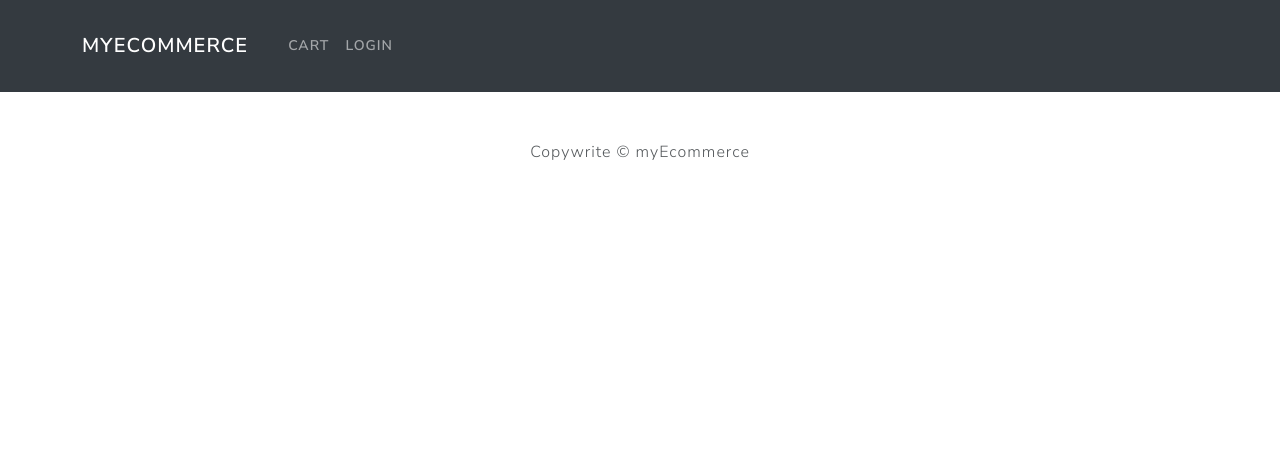
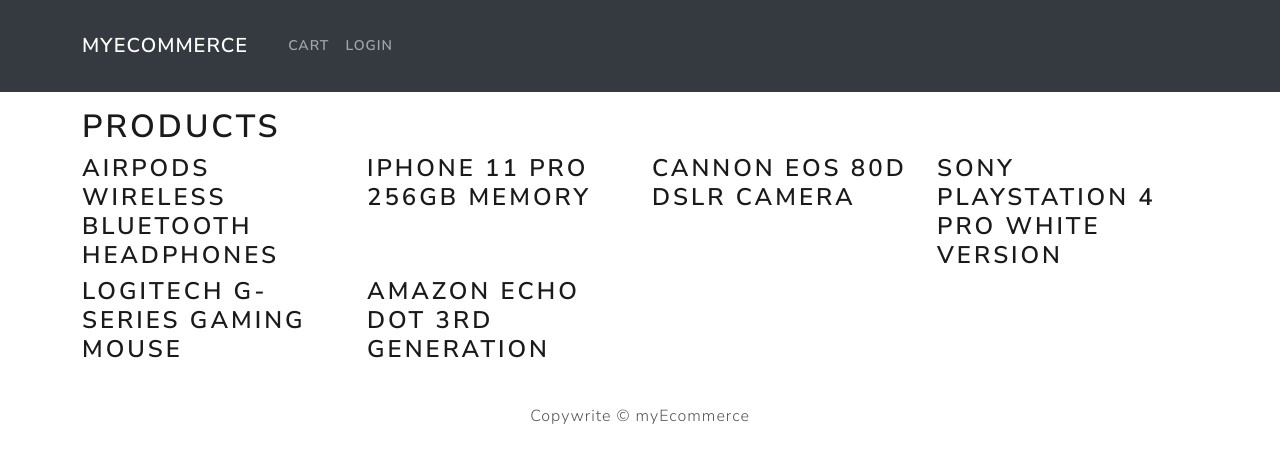
Before and after one commit to Rejoan2020/Electronic-gadget-shop, a React (Create React App) app in the folder frontend/: page / in a window 1280 px wide. Shown: the top 462 px of the page. Built offline with nearby package versions, Linux system fonts and the light colour scheme.

Commit message:
features: image and products json file is fetched to the home screen

```diff
--- a/frontend/src/App.js
+++ b/frontend/src/App.js
@@ -1,6 +1,7 @@
 import { Container } from 'react-bootstrap';
 import Footer from './components/Footer';
 import Header from './components/Header';
+import HomeScreen from './screens/HomeScreen';
 import logo from './logo.svg';
 
 function App() {
@@ -9,7 +10,7 @@
       <Header/>
         <main className='py-3'>
           <Container>
-
+            <HomeScreen/>
           </Container>
         </main>
       <Footer/>
--- /dev/null
+++ b/frontend/src/products.js
@@ -0,0 +1,83 @@
+const products = [
+  {
+    '_id': '1',
+    'name': 'Airpods Wireless Bluetooth Headphones',
+    'image': '/images/airpods.jpg',
+    'description':
+      'Bluetooth technology lets you connect it with compatible devices wirelessly High-quality AAC audio offers immersive listening experience Built-in microphone allows you to take calls while working',
+    'brand': 'Apple',
+    'category': 'Electronics',
+    'price': 89.99,
+    'countInStock': 10,
+    'rating': 4.5,
+    'numReviews': 12,
+  },
+  {
+    '_id': '2',
+    'name': 'iPhone 11 Pro 256GB Memory',
+    'image': '/images/phone.jpg',
+    'description':
+      'Introducing the iPhone 11 Pro. A transformative triple-camera system that adds tons of capability without complexity. An unprecedented leap in battery life',
+    'brand': 'Apple',
+    'category': 'Electronics',
+    'price': 599.99,
+    'countInStock': 7,
+    'rating': 4.0,
+    'numReviews': 8,
+  },
+  {
+    '_id': '3',
+    'name': 'Cannon EOS 80D DSLR Camera',
+    'image': '/images/camera.jpg',
+    'description':
+      'Characterized by versatile imaging specs, the Canon EOS 80D further clarifies itself using a pair of robust focusing systems and an intuitive design',
+    'brand': 'Cannon',
+    'category': 'Electronics',
+    'price': 929.99,
+    'countInStock': 5,
+    'rating': 3,
+    'numReviews': 12,
+  },
+  {
+    '_id': '4',
+    'name': 'Sony Playstation 4 Pro White Version',
+    'image': '/images/playstation.jpg',
+    'description':
+      'The ultimate home entertainment center starts with PlayStation. Whether you are into gaming, HD movies, television, music',
+    'brand': 'Sony',
+    'category': 'Electronics',
+    'price': 399.99,
+    'countInStock': 11,
+    'rating': 5,
+    'numReviews': 12,
+  },
+  {
+    '_id': '5',
+    'name': 'Logitech G-Series Gaming Mouse',
+    'image': '/images/mouse.jpg',
+    'description':
+      'Get a better handle on your games with this Logitech LIGHTSYNC gaming mouse. The six programmable buttons allow customization for a smooth playing experience',
+    'brand': 'Logitech',
+    'category': 'Electronics',
+    'price': 49.99,
+    'countInStock': 7,
+    'rating': 3.5,
+    'numReviews': 10,
+  },
+  {
+    '_id': '6',
+    'name': 'Amazon Echo Dot 3rd Generation',
+    'image': '/images/alexa.jpg',
+    'description':
+      'Meet Echo Dot - Our most popular smart speaker with a fabric design. It is our most compact smart speaker that fits perfectly into small space',
+    'brand': 'Amazon',
+    'category': 'Electronics',
+    'price': 29.99,
+    'countInStock': 0,
+    'rating': 4,
+    'numReviews': 12,
+  },
+]
+
+
+export default products
--- /dev/null
+++ b/frontend/src/screens/HomeScreen.js
@@ -0,0 +1,20 @@
+import React from 'react'
+import {Row,Col} from 'react-bootstrap'
+import products from '../products'
+
+function HomeScreen() {
+  return (
+    <div>
+      <h1>Products</h1>
+      <Row>
+        {products.map(product=>(
+            <Col key={product._id} sm={12} md={6} lg={4} xl={3}>
+                <h3>{product.name}</h3>
+            </Col>
+        ))}
+      </Row>
+    </div>
+  )
+}
+
+export default HomeScreen
```
